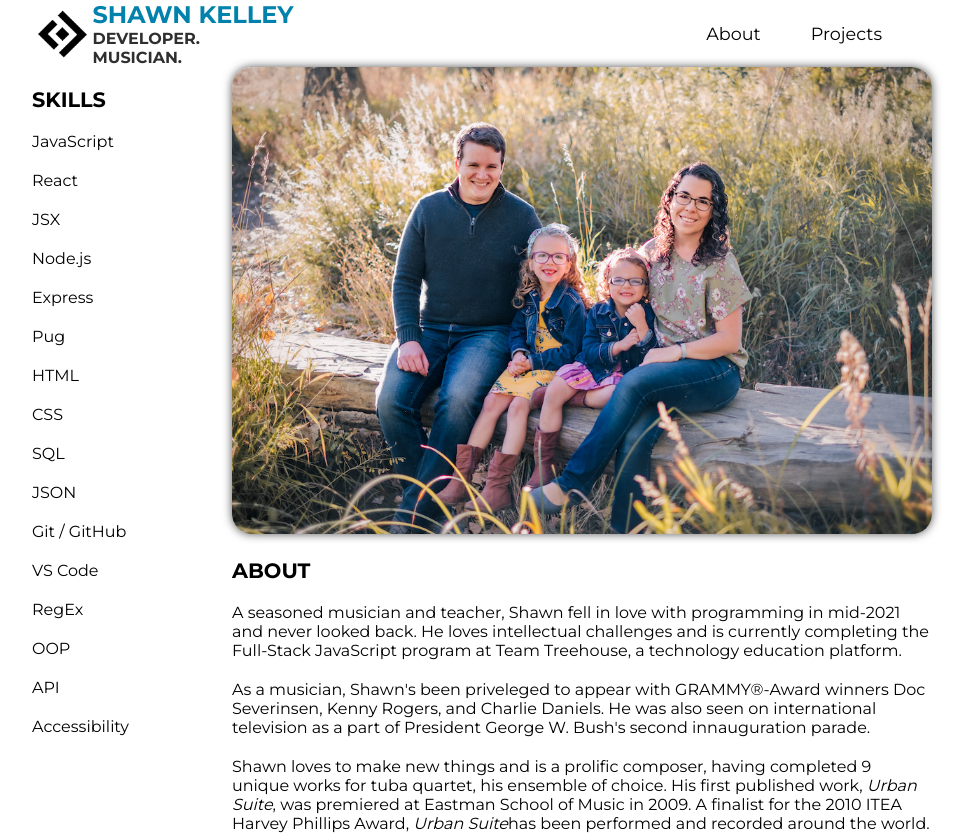
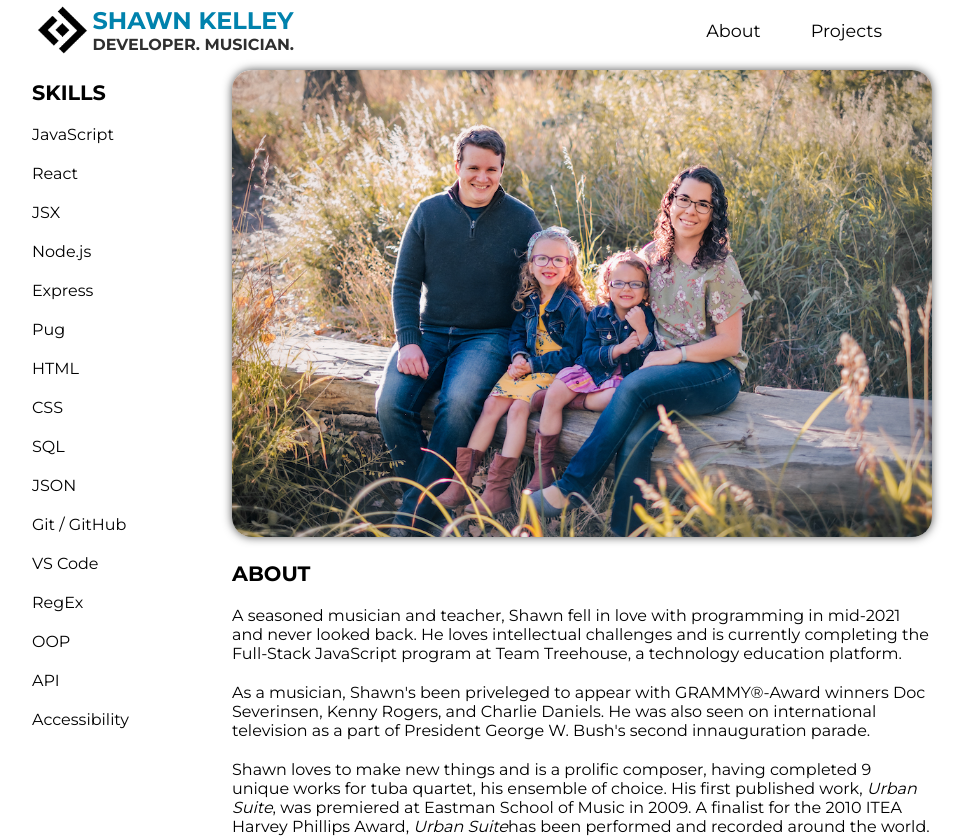
Before and after one commit to shawnkelleydev/sk-ws-react, a React (Create React App) app: page /about in a window 1280 px wide. Shown: the top 838 px of the page, without its empty margins (158-1128 px from the left). Built offline with nearby package versions, Linux system fonts and the light colour scheme.

Commit message:
hash attempt

```diff
--- a/src/components/App.js
+++ b/src/components/App.js
@@ -7,6 +7,7 @@ import Ham from "./Ham";
 function App() {
   return (
     <div className="App">
+      <span id="a" />
       <header>
         <div>
           <Link to="/" id="logo-link">
@@ -19,8 +20,8 @@ function App() {
         </div>
         <Ham />
         <nav>
-          <NavLink to="/about">About</NavLink>
-          <NavLink to="/projects">Projects</NavLink>
+          <NavLink to={{ pathname: "/about", hash: "#a" }}>About</NavLink>
+          <NavLink to={{ pathname: "/projects", hash: "#a" }}>Projects</NavLink>
         </nav>
       </header>
       {/* #content-parent used for sticky footer */}
--- a/src/index.css
+++ b/src/index.css
@@ -79,7 +79,7 @@ ul {
 }
 
 .fam {
-  max-width: 100vw;
+  margin-top: 10px;
   border-radius: 20px;
   box-shadow: 0 0 10px rgb(83, 83, 83);
 }
@@ -355,6 +355,10 @@ button {
     position: static;
   }
 
+  header h3 {
+    width: fit-content;
+  }
+
   #ham {
     display: none;
   }
```
